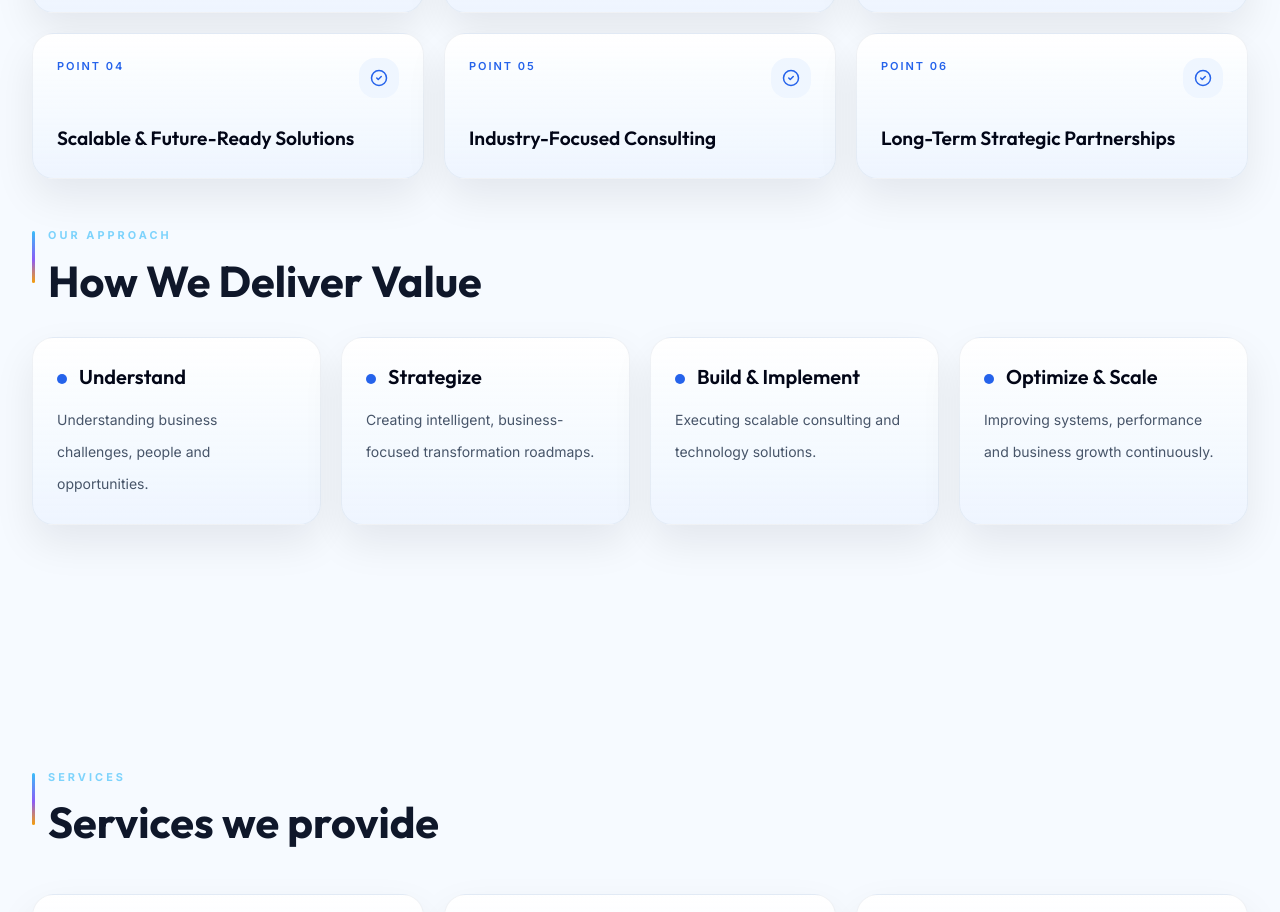
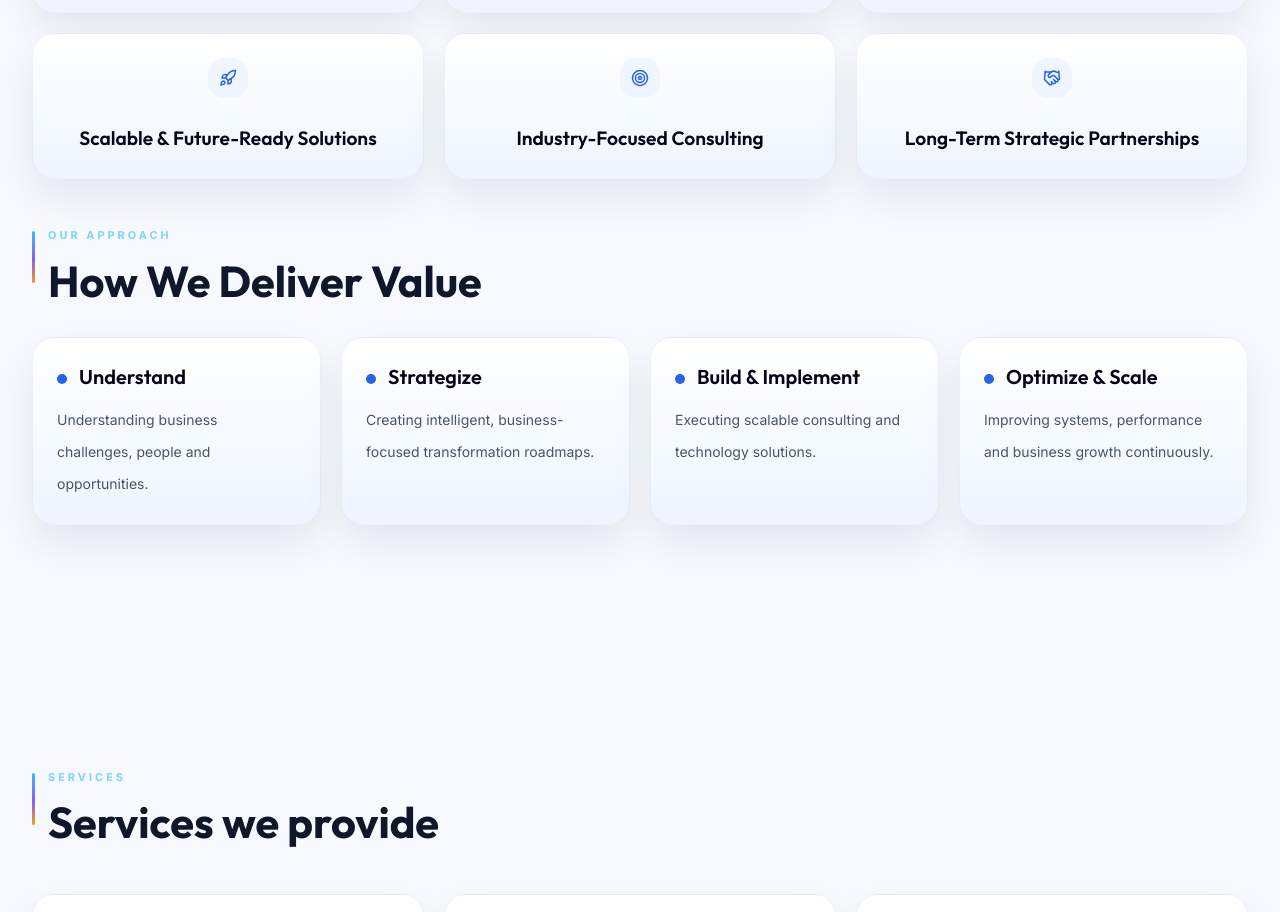
Before and after one commit to ilumaaventures/ILUMAA_Main_Website, a React (Vite) app: page / in a window 1280 px wide. Shown: the part 1080-1992 px from the top of the page. Built offline with nearby package versions, Linux system fonts and the light colour scheme.

Commit message:
Refactor Footer and HomePage components: Update social media links to remove href attributes, enhance service items with icons, and improve layout for better visual consistency.

```diff
--- a/src/components/Footer.jsx
+++ b/src/components/Footer.jsx
@@ -97,21 +97,21 @@ function Footer({ isTechnologyPage }) {
             <h3 className="font-heading text-lg font-bold text-slate-950">Follow Us</h3>
             <div className="mt-5 flex flex-col gap-4">
               <a
-                href="#"
+
                 className="inline-flex items-center gap-3 text-sm uppercase tracking-[0.14em] text-slate-600 transition hover:text-slate-950"
               >
                 <Linkedin size={16} className="text-accent-cyan" />
                 LinkedIn
               </a>
               <a
-                href="#"
+
                 className="inline-flex items-center gap-3 text-sm uppercase tracking-[0.14em] text-slate-600 transition hover:text-slate-950"
               >
                 <Instagram size={16} className="text-accent-cyan" />
                 Instagram
               </a>
               <a
-                href="#"
+
                 className="inline-flex items-center gap-3 text-sm uppercase tracking-[0.14em] text-slate-600 transition hover:text-slate-950"
               >
                 <Facebook size={16} className="text-accent-cyan" />
--- a/src/pages/HomePage.jsx
+++ b/src/pages/HomePage.jsx
@@ -8,10 +8,17 @@ import {
   CheckCircle2,
   Cloud,
   Cpu,
+  Handshake,
+  Heart,
   LineChart,
   Quote,
+  Rocket,
   Scale,
+  Target,
+  TrendingUp,
   Users,
+  Zap,
+  Brain
 } from "lucide-react";
 
 const serviceItems = [
@@ -28,12 +35,12 @@ const serviceItems = [
 ];
 
 const whyChooseUs = [
-  "Human-Centered Strategic Thinking",
-  "Integrated Consulting & Technology Expertise",
-  "Data & AI-Driven Decision Making",
-  "Scalable & Future-Ready Solutions",
-  "Industry-Focused Consulting",
-  "Long-Term Strategic Partnerships",
+  { title: "Human-Centered Strategic Thinking", icon: Brain },
+  { title: "Integrated Consulting & Technology Expertise", icon: Zap },
+  { title: "Data & AI-Driven Decision Making", icon: TrendingUp },
+  { title: "Scalable & Future-Ready Solutions", icon: Rocket },
+  { title: "Industry-Focused Consulting", icon: Target },
+  { title: "Long-Term Strategic Partnerships", icon: Handshake },
 ];
 
 const solutionSections = [
@@ -199,27 +206,25 @@ function HomePage() {
           </div>
 
           <div className="mt-8 grid gap-5 md:grid-cols-2 xl:grid-cols-3">
-            {whyChooseUs.map((item, index) => (
+            {whyChooseUs.map((item, index) => {
+              const Icon = item.icon;
+              return (
                 <motion.article
-                key={item}
+                  key={item.title}
                   initial={{ opacity: 0, y: 18 }}
                   animate={{ opacity: 1, y: 0 }}
                   transition={{ duration: 0.55, delay: 0.16 + index * 0.06 }}
-                className="light-card rounded-[1.45rem] p-6"
+                  className="light-card rounded-[1.45rem] p-6 flex flex-col items-center justify-center text-center"
                 >
-                <div className="flex items-start justify-between gap-4">
-                  <p className="text-[11px] font-semibold uppercase tracking-[0.18em] text-blue-600">
-                    Point 0{index + 1}
-                  </p>
                   <span className="flex h-10 w-10 items-center justify-center rounded-2xl bg-blue-50 text-blue-600">
-                    <CheckCircle2 size={18} />
+                    <Icon size={18} />
                   </span>
-                </div>
                   <h3 className="mt-6 font-heading text-[1.2rem] font-semibold leading-8 text-slate-950">
-                  {item}
+                    {item.title}
                   </h3>
                 </motion.article>
-            ))}
+              );
+            })}
           </div>
 
           <div id="approach" className="mt-12">
@@ -271,16 +276,11 @@ function HomePage() {
                   whileInView={{ opacity: 1, y: 0 }}
                   viewport={{ once: true, amount: 0.2 }}
                   transition={{ duration: 0.45, delay: index * 0.05 }}
-                  className="light-card rounded-[1.45rem] p-6"
+                  className="light-card rounded-[1.45rem] p-6 flex flex-col items-center justify-center text-center"
                 >
-                  <div className="flex items-start justify-between gap-4">
-                    <p className="text-[11px] font-semibold uppercase tracking-[0.18em] text-blue-600">
-                      Service {String(index + 1).padStart(2, "0")}
-                    </p>
                   <span className="flex h-10 w-10 items-center justify-center rounded-2xl bg-blue-50 text-blue-600">
                     <Icon size={18} />
                   </span>
-                  </div>
                   <h3 className="mt-6 font-heading text-[1.18rem] font-semibold leading-8 text-slate-950">
                     {item.title}
                   </h3>
@@ -406,7 +406,7 @@ function HomePage() {
                 <button
                   type="button"
                   disabled
-                  className="inline-flex cursor-not-allowed items-center justify-center rounded-full border border-white/20 px-6 py-4 text-[12px] font-semibold uppercase tracking-[0.16em] text-white opacity-60"
+                  className="inline-flex items-center justify-center rounded-full border border-white/20 px-6 py-4 text-[12px] font-semibold uppercase tracking-[0.16em] text-white opacity-600"
                 >
                   Contact Us
                 </button>
```
Also changed, not shown: 1 other file (tests, documents, lock files or other folders). Lines whose indentation alone changed are shown as unchanged.
